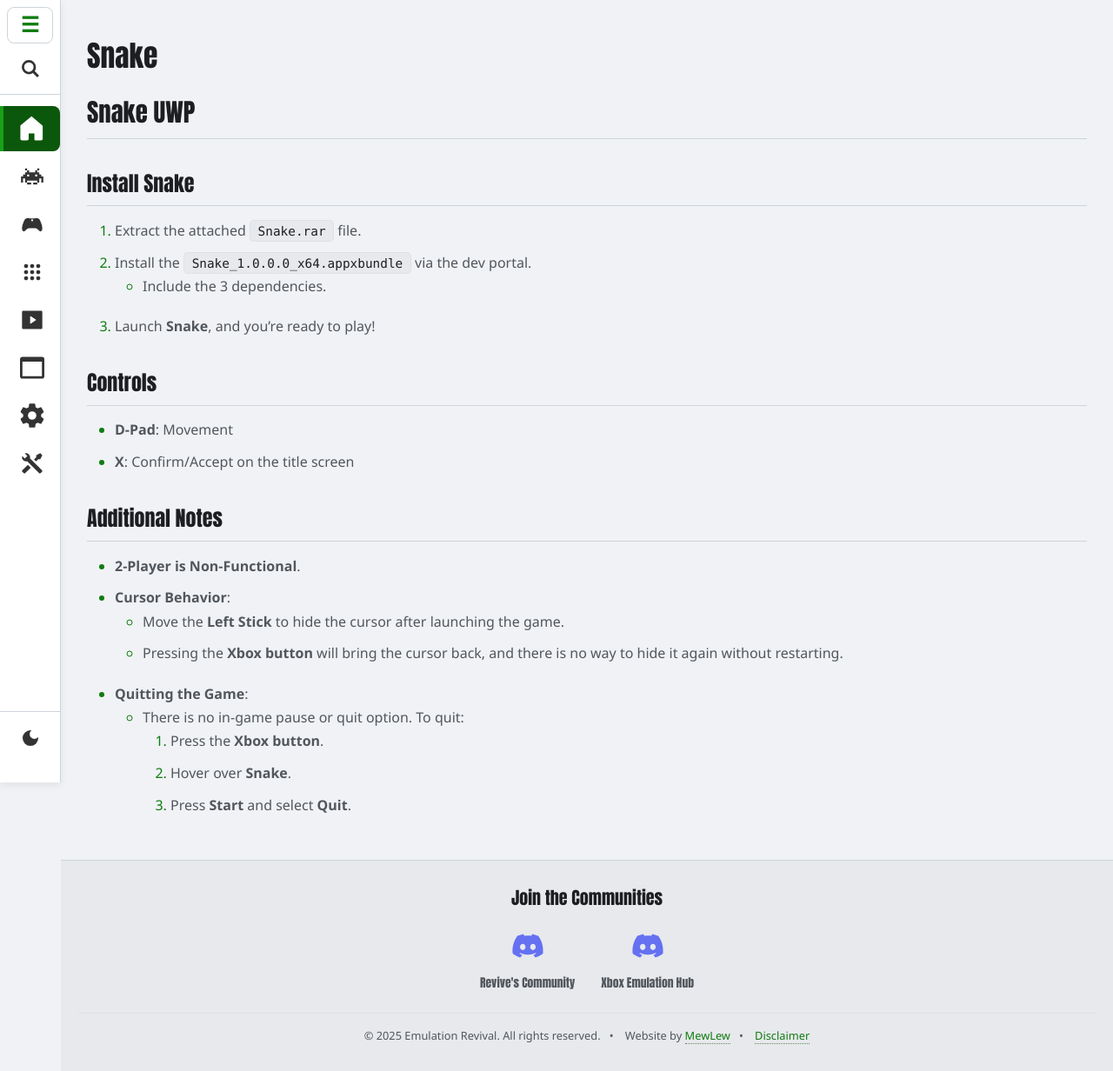
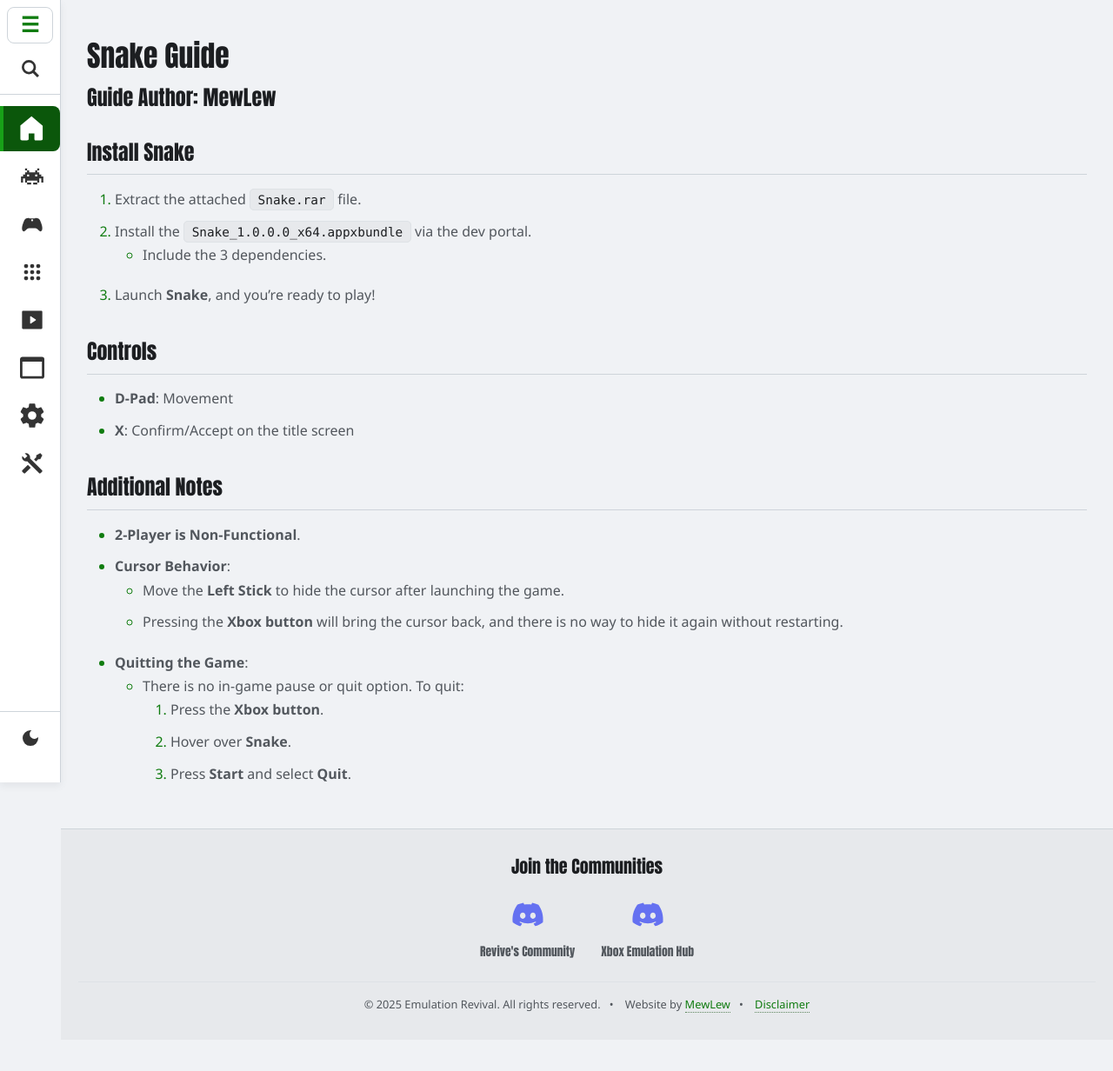
Before and after one commit to EmulationRevival/emulationrevival.github.io, a Jekyll site: the page built from guides/ports/snake.md, in a window 1280 px wide. Shown: the whole page at 87% size. Built offline with Jekyll 4.4.1, drawn with Linux system fonts in a browser that asks for light colours; after the commit the page ends 1196 px from its top, so only the background shows below that.

Commit message:
Update snake.md

```diff
--- a/guides/ports/snake.md
+++ b/guides/ports/snake.md
@@ -1,11 +1,10 @@
 ---
 layout: template
-title: "Snake"
+title: "Snake Guide"
 permalink: /guides/ports/snake-guide/
 description: "A guide for setting up Snake on dev mode."
+author: "MewLew"
 ---
-
-## Snake UWP
 
 ### Install Snake
 1. Extract the attached `Snake.rar` file.
```
